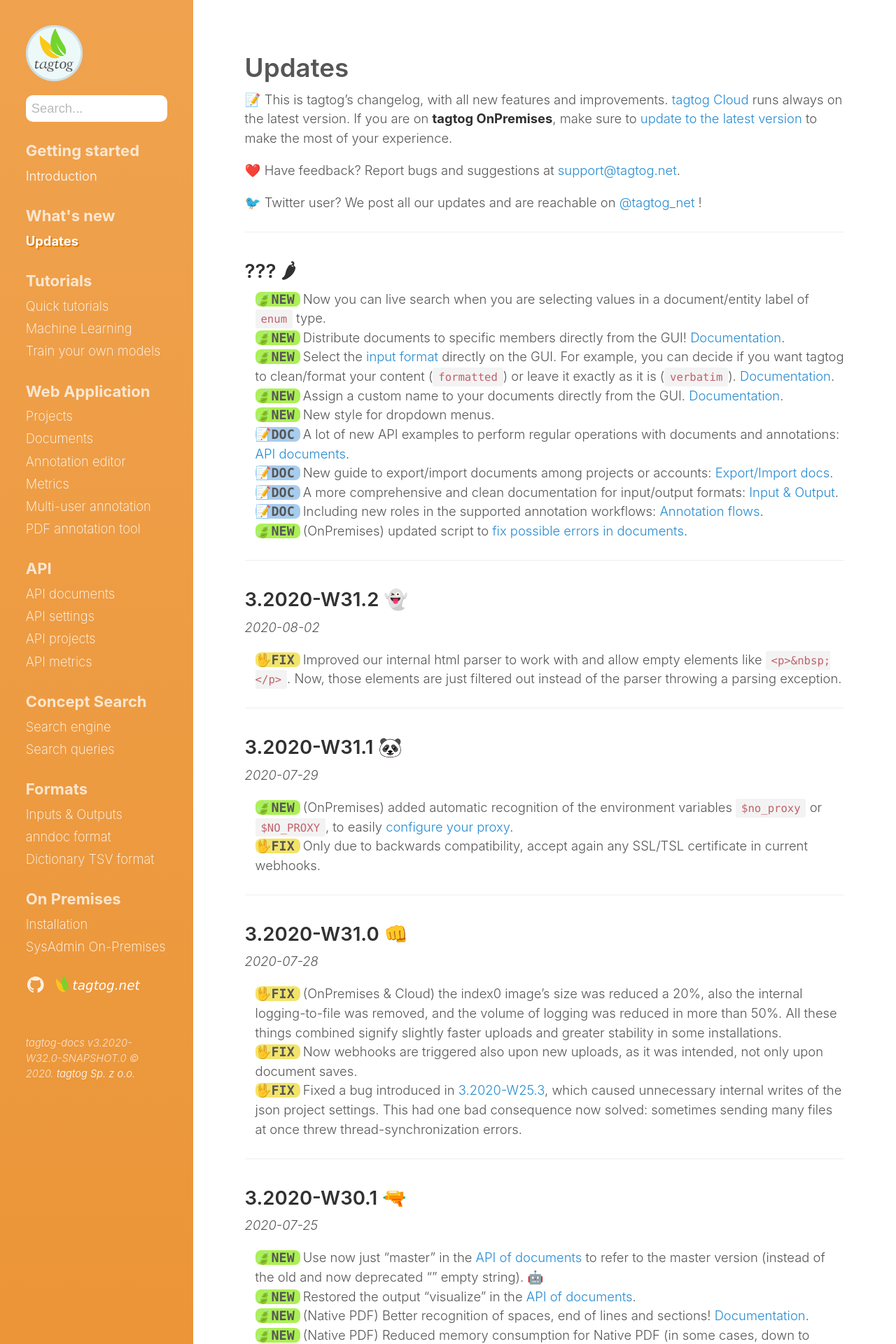
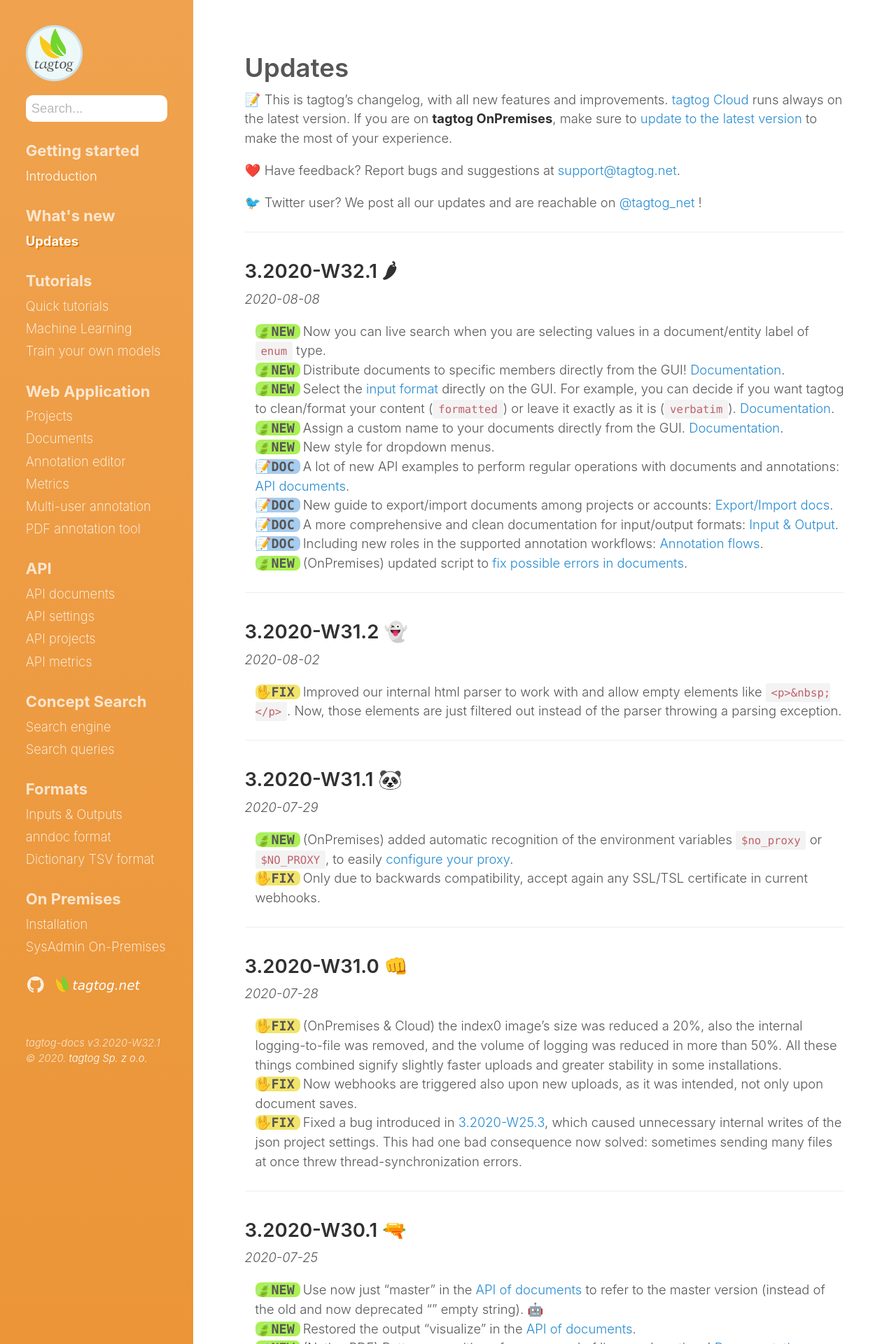
Before and after one commit to tagtogorg/tagtog-doc, a Jekyll site: the page built from updates.md, in a window 1280 px wide. Shown: the top 1920 px of the page at 70% size. Built offline with Jekyll 4.4.1, drawn with Linux system fonts in a browser that asks for light colours; nearby versions of some CDN libraries; emoji names are drawn with the system emoji font; some of the changed text lies outside the part shown.

Commit message:
Bump version: 3.2020-W32.1 🌶

```diff
--- a/_config.yml
+++ b/_config.yml
@@ -71,7 +71,7 @@ plugins:
   - jemoji
 
 # Custom vars
-version: 3.2020-W32.0-SNAPSHOT.0
+version: 3.2020-W32.1
 sidebar_home_link: true
 search_page: false
 # sidebar_blog_link:  '/blog'   # By default, your home page is your blog
--- a/updates.md
+++ b/updates.md
@@ -14,7 +14,8 @@ notoc: true
 
 ---
 
-## ??? 🌶
+## 3.2020-W32.1 🌶
+_2020-08-08_
 
 <ul class="updates">
   <li class="new"><span markdown="1">Now you can live search when you are selecting values in a document/entity label of `enum` type.</span></li>
```
Also changed, not shown: 1 other file.
